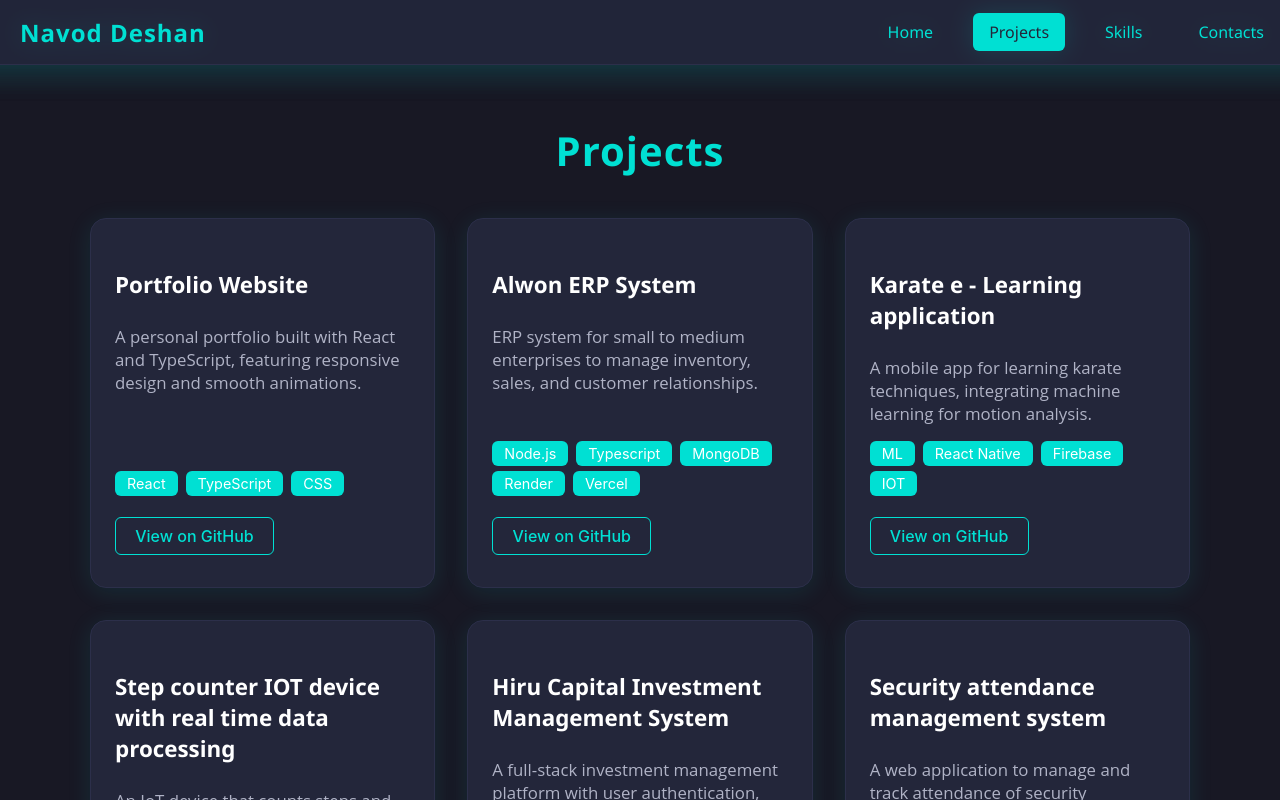
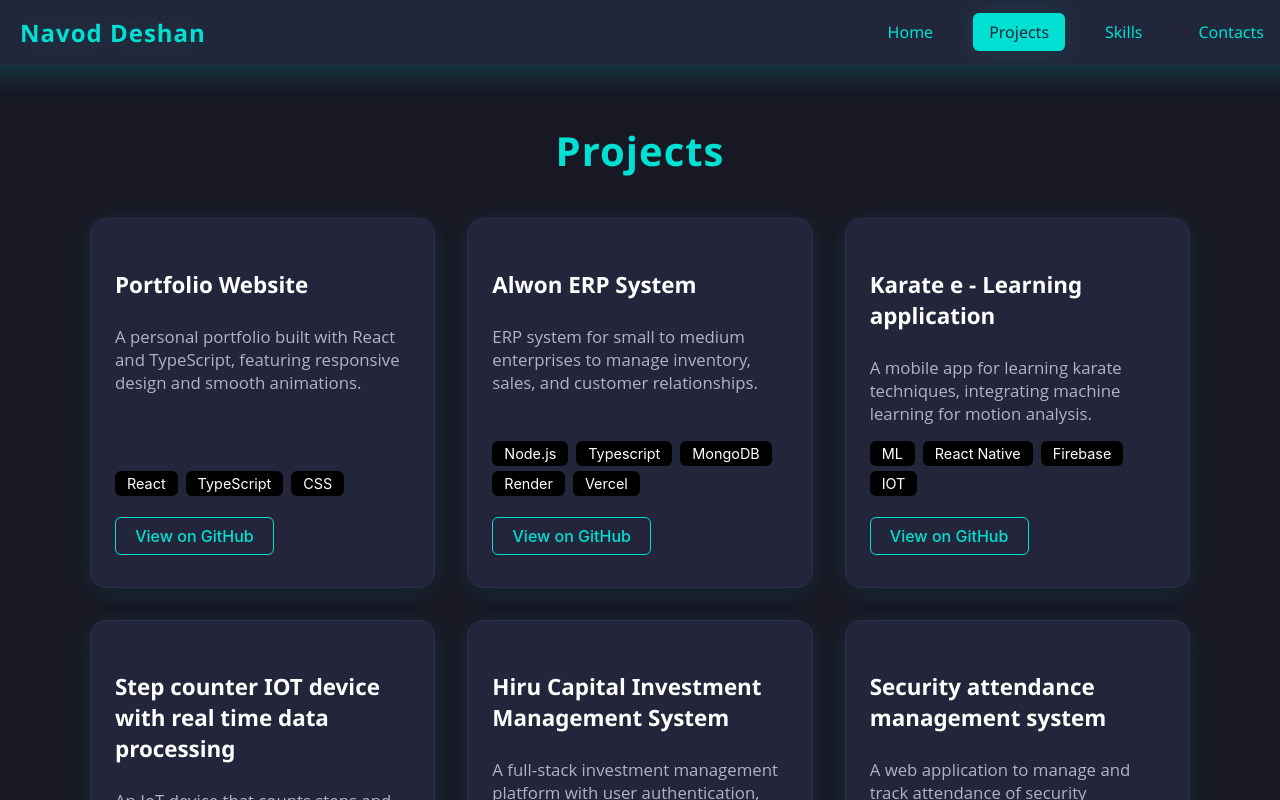
Before and after one commit to NavodDeshan09/Navod-Deshan-Portfolio-, a React (Create React App) app in the folder frontend/: page /projects in a window 1280 px wide. Shown: the top 800 px of the page. Built offline with nearby package versions, Linux system fonts and the light colour scheme.

Commit message:
Update projects.css

```diff
--- a/frontend/src/css/projects.css
+++ b/frontend/src/css/projects.css
@@ -64,7 +64,7 @@
 
 .project-tag {
   display: inline-block;
-  background: var(--primary, #00e0d3); /* Accent color */
+  background: #000; /* Changed to black */
   color: #fff;
   border-radius: 6px;
   padding: 0.25rem 0.75rem;
```
